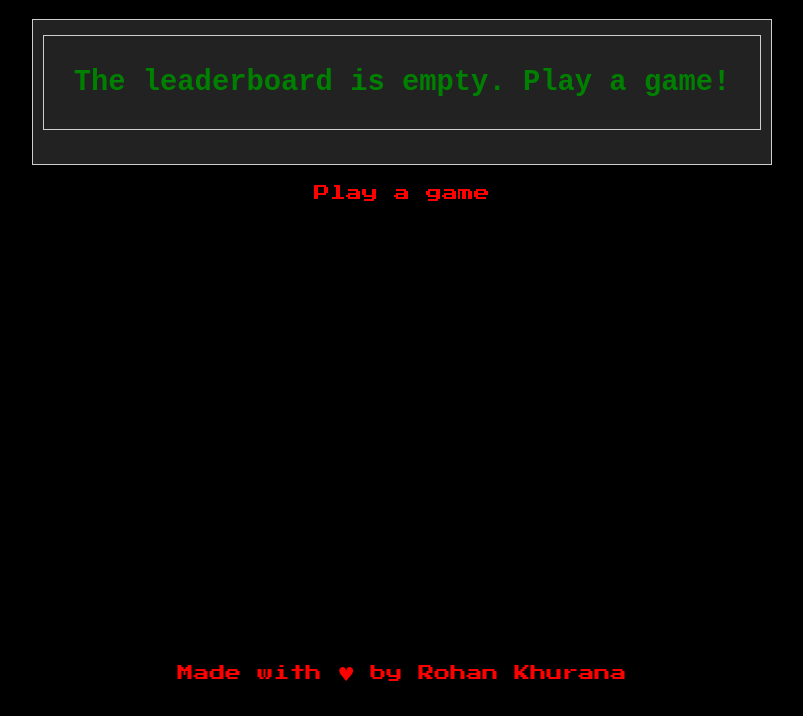
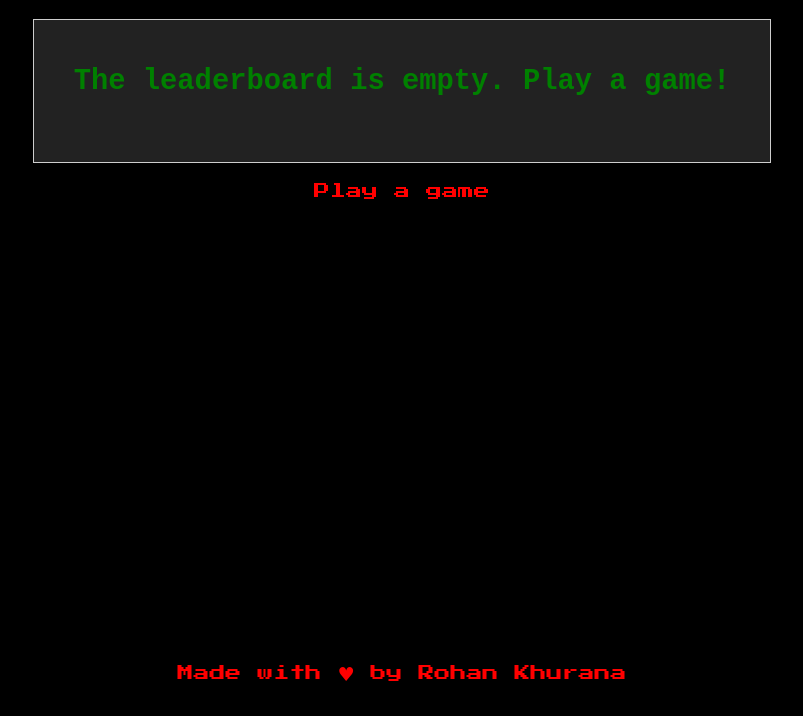
Before and after one commit to khuranajordan/rock-paper-scissors, a plain HTML site: page client/index.html in a window 1280 px wide. Shown: the part 84-800 px from the top of the page, without its empty margins (238-1041 px from the left). Drawn offline with Linux system fonts and the light colour scheme.

Commit message:
[Design]: Add Readme file

```diff
--- a/client/index.html
+++ b/client/index.html
@@ -88,7 +88,7 @@
             if (text === "") {
               document.getElementById(
                 "fileContent"
-              ).innerHTML = `<h2 style="color:green; margin-top: 5px; border: 1px solid #cecece; padding: 30px">The leaderboard is empty. Play a game!</h2>`;
+              ).innerHTML = `<h2 style="color:green; margin-top: 5px;padding: 30px">The leaderboard is empty. Play a game!</h2>`;
             } else {
               const lines = text.split("\n");
               const formattedText = lines
```
Also changed, not shown: README.md (added), image-1.png (added), image-2.png (added), image.png (added).
